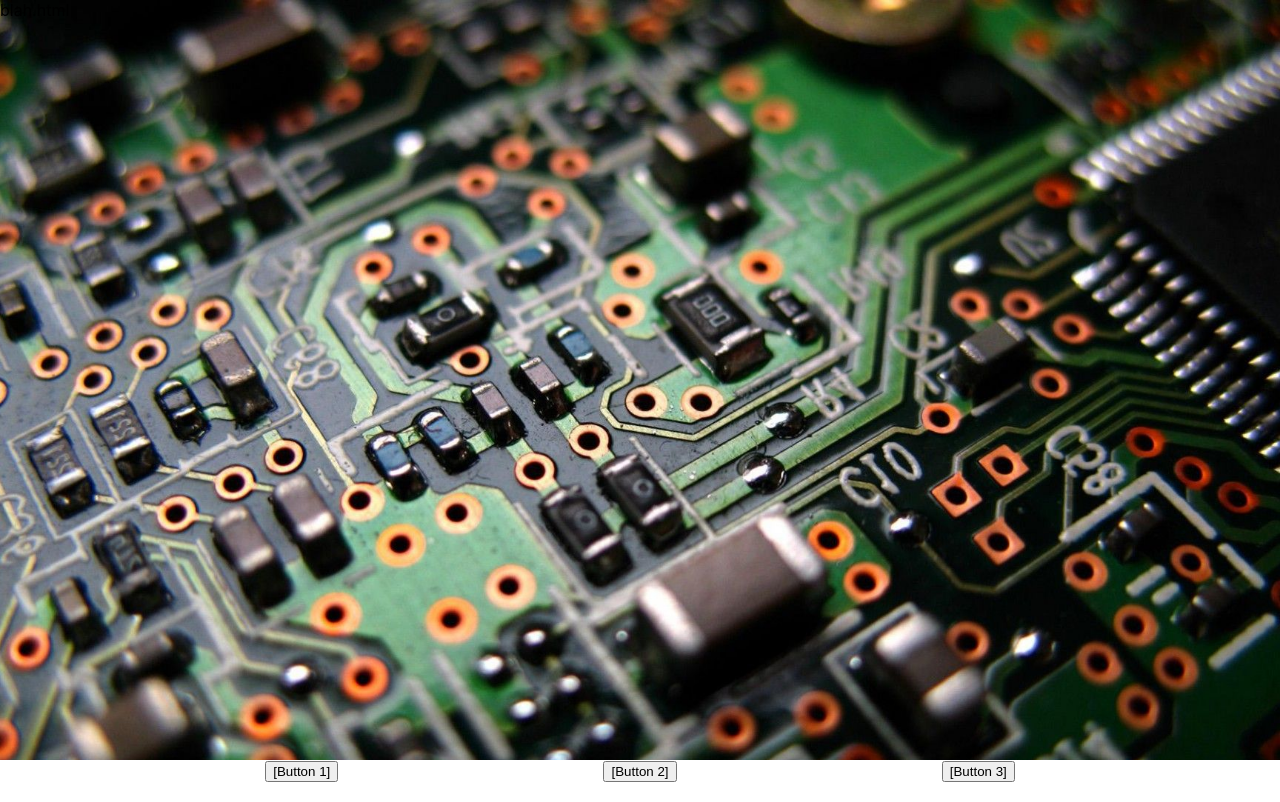
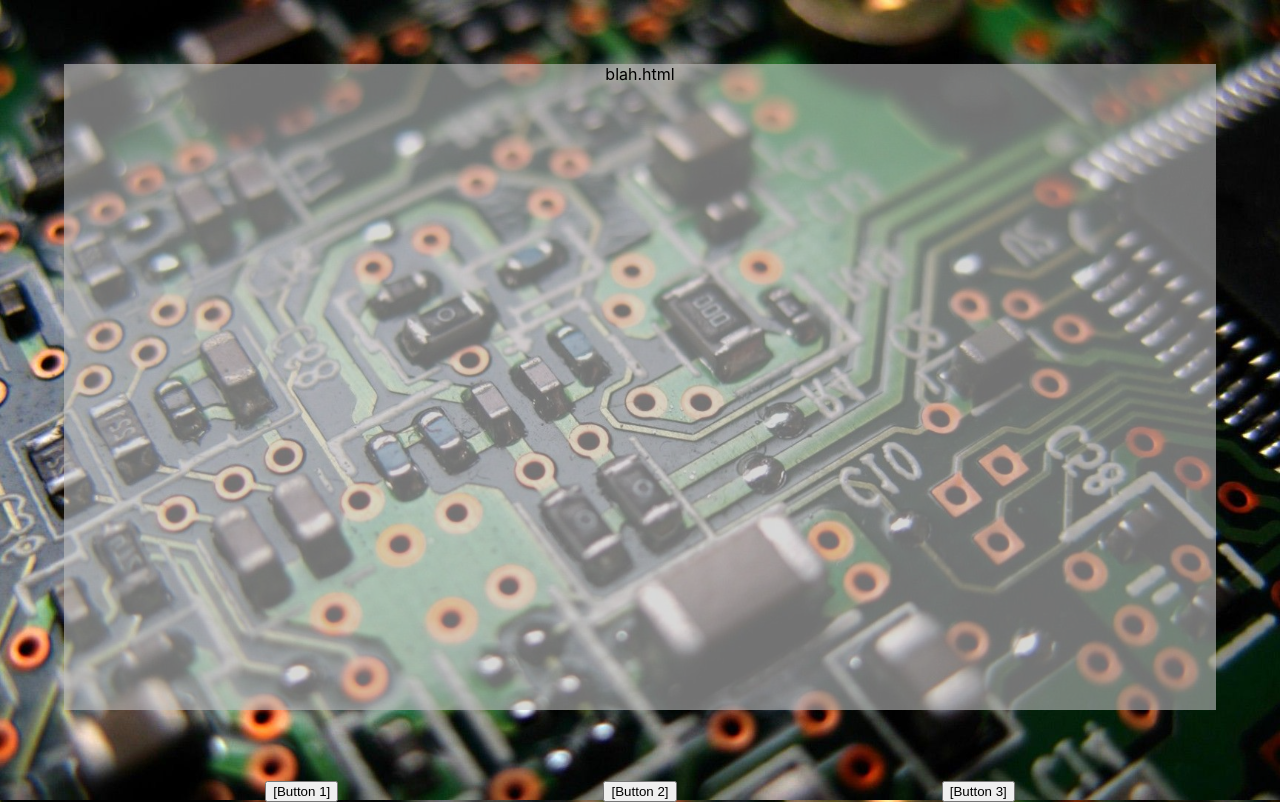
Before and after one commit to moriasano/moriasano.github.io, a React (Create React App) app: page / in a window 1280 px wide. Built offline with nearby package versions, Linux system fonts and the light colour scheme.

Commit message:
tabbing work

```diff
--- a/src/App.js
+++ b/src/App.js
@@ -19,9 +19,12 @@ function App() {
 
   return (
     <div>
-        <div style={{height: "95vh"}}>
+        <div style={{height: "95vh", textAlign: "center"}}>
 
-        { pageMapping[openTab] }
+
+          <div style={{backgroundColor: "rgba(192, 192, 192, 0.6)", width: "90%", height: "85%", display: "inline-block", marginTop: "5%", zIndex: -10}}>
+            { pageMapping[openTab] }
+          </div>
 
         </div>
         <Nav
--- a/src/components/Nav.js
+++ b/src/components/Nav.js
@@ -6,6 +6,7 @@ function Nav({setTab}) {
         <div className={styles}>
             <div class="container">
 
+                &nbsp;
                 <div class="buttonRow">
                     <div>
                         <button onClick={() => {setTab(1)}}>
--- a/src/styles/Nav.css
+++ b/src/styles/Nav.css
@@ -2,7 +2,7 @@
 .container {
     transition: 1s;
     height: 5vh;
-    background-color: white;
+    background-color: rgba(0, 0, 0, 0.0);
     /* display: flex;
     flex-direction: row; */
 }
```
